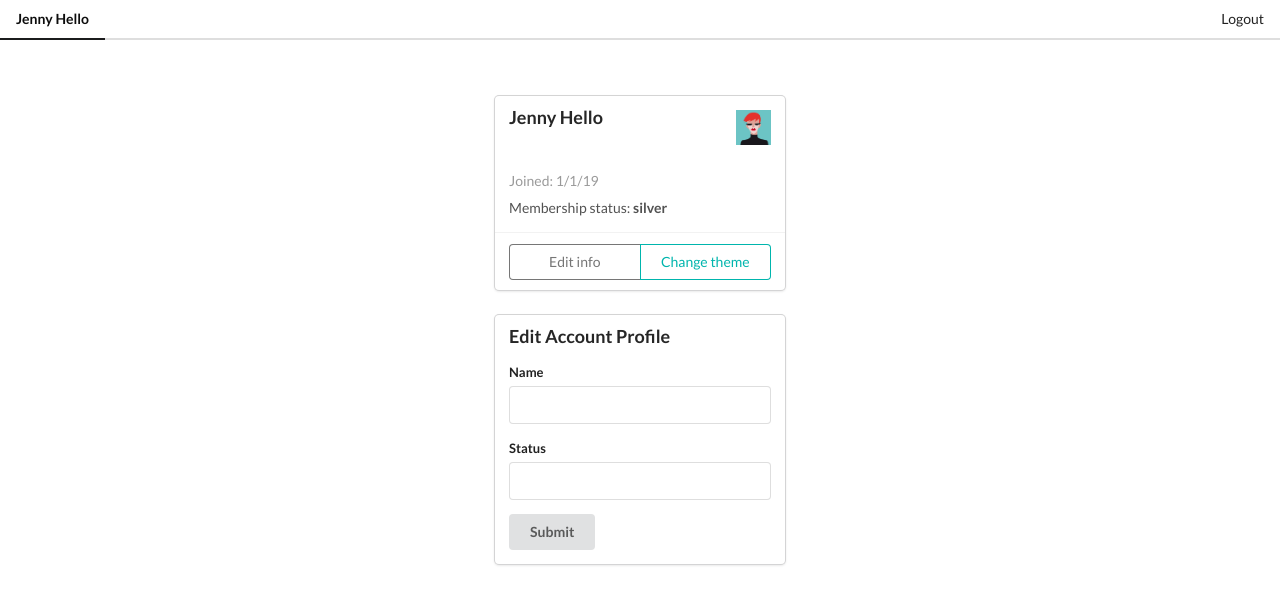
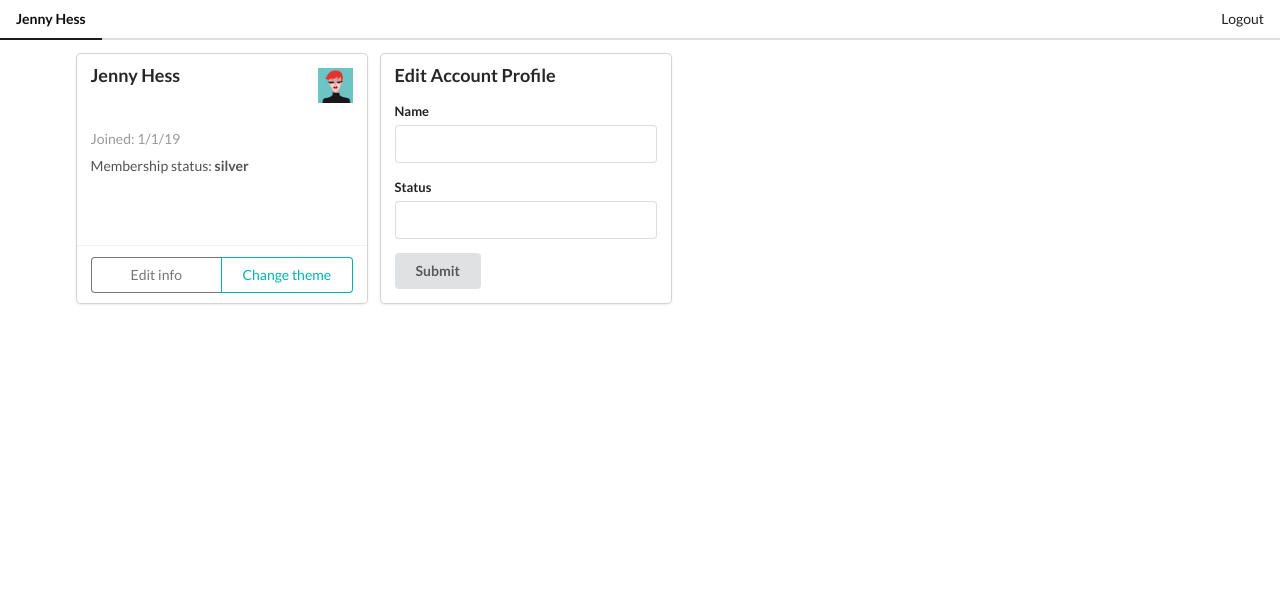
Before and after one commit to ka1130/React-Context-Playground, a React (Create React App) app in the folder account-profiles/: page / in a window 1280 px wide. Shown: the top 604 px of the page. Built offline with nearby package versions, Linux system fonts and the light colour scheme.

Commit message:
Remove custom styles

```diff
--- a/account-profiles/public/index.html
+++ b/account-profiles/public/index.html
@@ -17,7 +17,6 @@
       rel="stylesheet"
       href="https://cdnjs.cloudflare.com/ajax/libs/semantic-ui/2.4.1/semantic.min.css"
     />
-    <link rel="stylesheet" href="styles.css" type="text/css" />
     <!--
       Notice the use of %PUBLIC_URL% in the tags above.
       It will be replaced with the URL of the `public` folder during the build.
--- a/account-profiles/public/styles.css
+++ /dev/null
@@ -1,6 +0,0 @@
-.app-container, .cards  {
-  margin-top: 4rem;
-  display: flex;
-  flex-direction: column;
-  align-items: center;
-}
--- a/account-profiles/src/contexts/ProfileContext.js
+++ b/account-profiles/src/contexts/ProfileContext.js
@@ -5,7 +5,7 @@ const Context = React.createContext();
 export const ProfileConsumer = Context.Consumer;
 
 export class ProfileStore extends Component {
-  state = { name: 'Jenny Hello', status: 'silver' }
+  state = { name: 'Jenny Hess', status: 'silver' }
 
   updateProfile = profileData => this.setState({ ...profileData });
 
```
